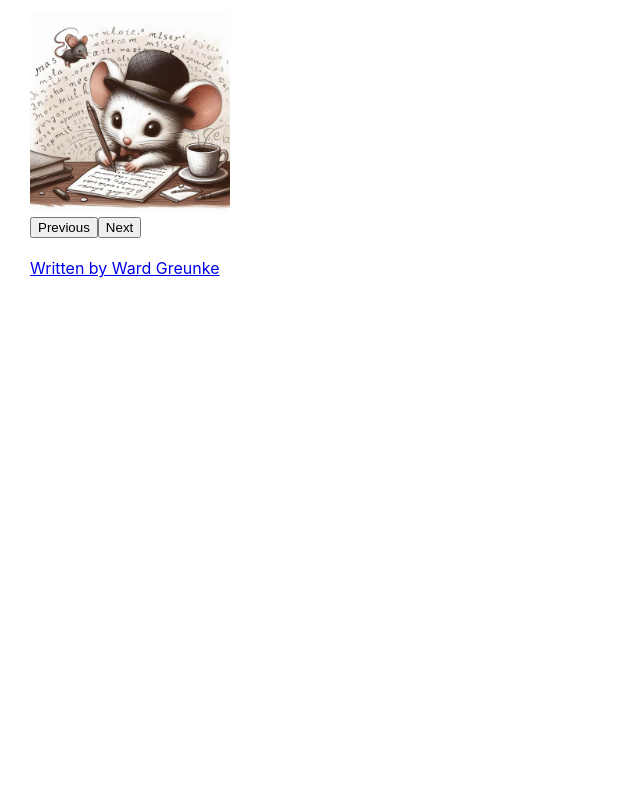
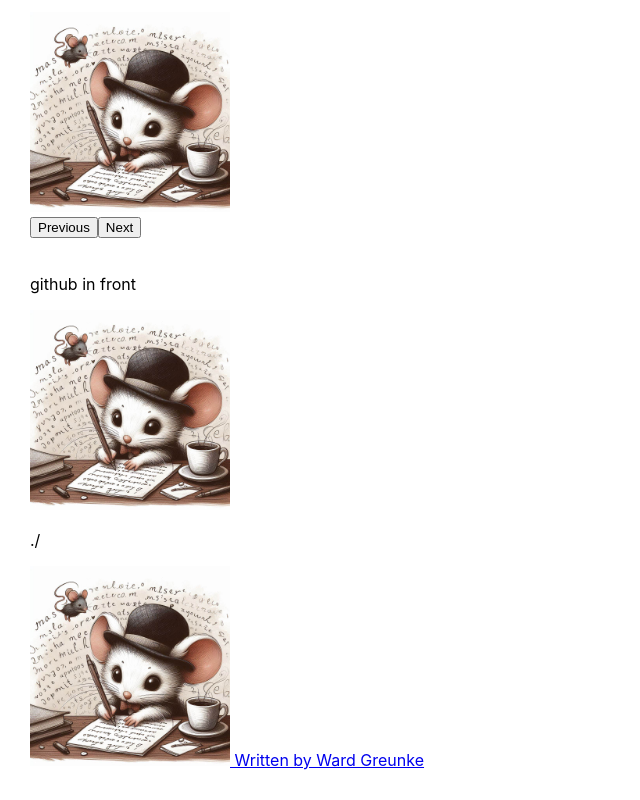
Before and after one commit to wgreunke/poems, a React (Create React App) app: page / in a window 1280 px wide. Shown: the part 387-1187 px from the top of the page, without its empty margins (0-640 px from the left). Before the commit the page ends 800 px from the top, so only its background shows below. Built offline with nearby package versions, Linux system fonts and the light colour scheme.

Commit message:
Still problems with images

```diff
--- a/src/App.js
+++ b/src/App.js
@@ -112,6 +112,11 @@ function App() {
           <NavigationButtons onNext={handleNext} onPrevious={handlePrevious} />
           <br></br>
 
+          <p>github in front</p>
+          <img style={{height:200, width:200}} src="./poems/images/cup-mouse-pen.jpg" />
+          <p>./</p>
+          <img style={{height:200, width:200}} src="./images/cup-mouse-pen.jpg" />
+
           <a href="https://www.linkedin.com/in/wgreunke/" alt=""> Written by Ward Greunke</a>
         </div>
       )}
```
